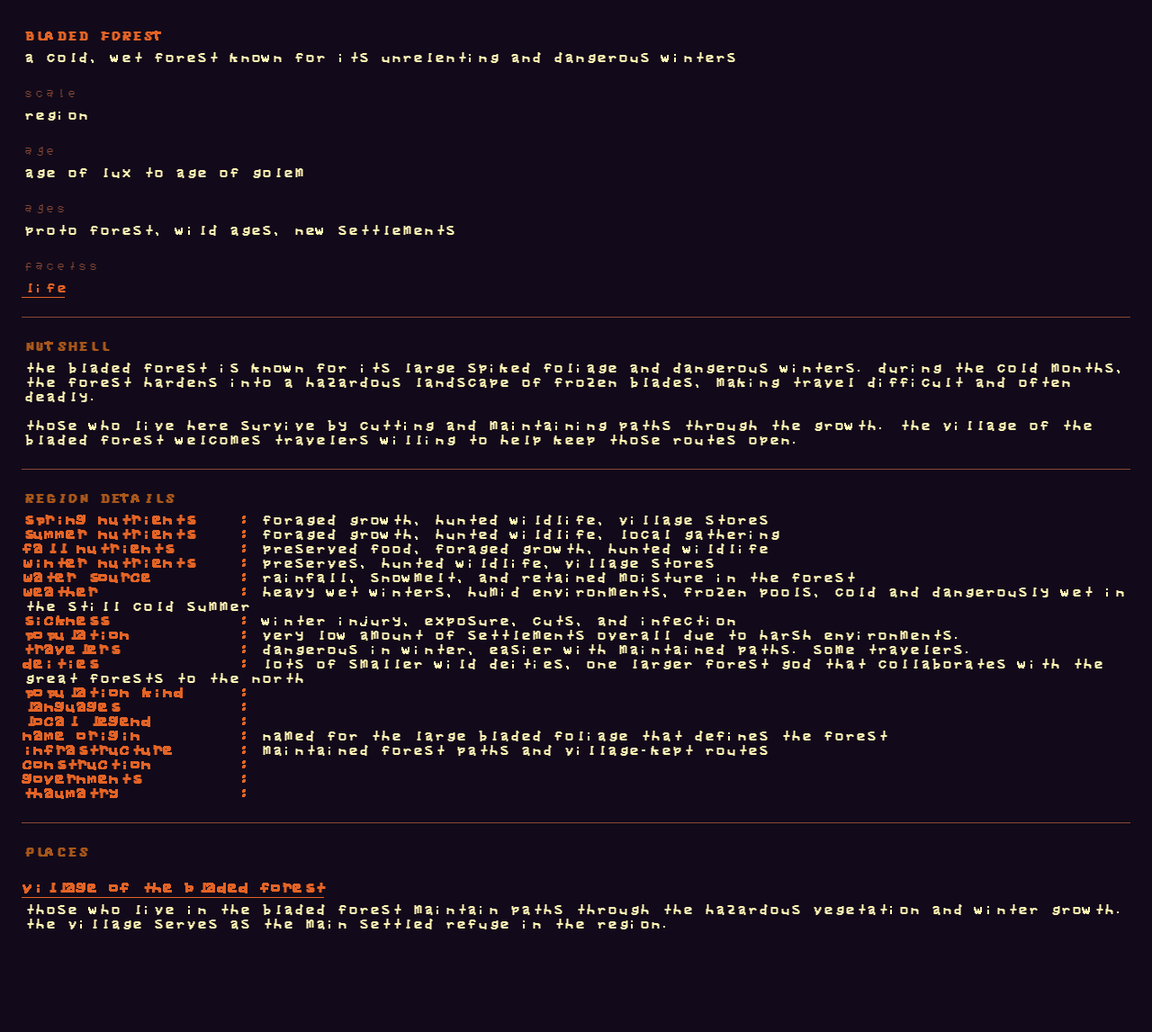
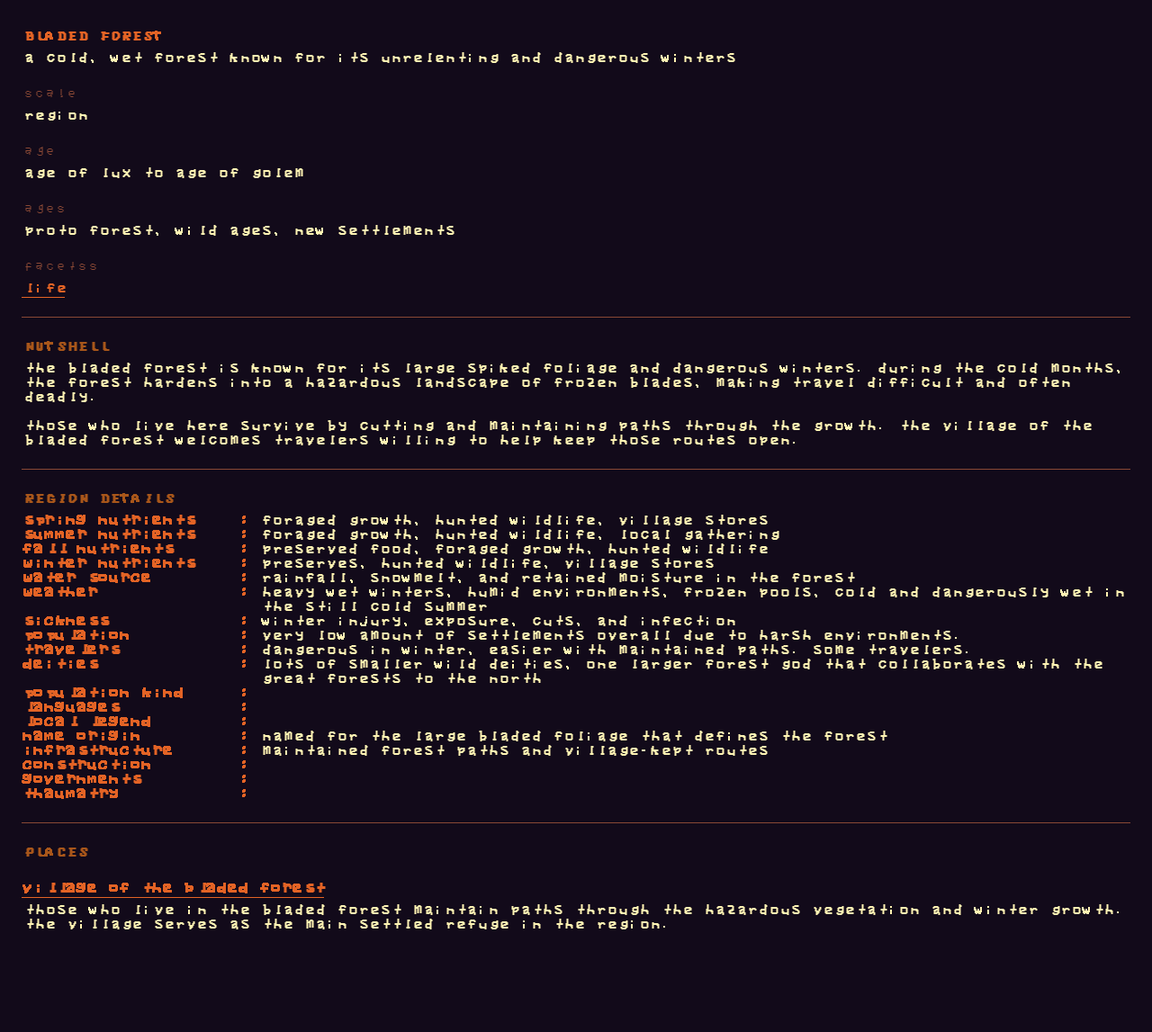
Before and after one commit to jkennedy1998/THAUMWORLD-LORE, a Jekyll site: the page built from thaum world/the great violet spiral/lux/gorath/land of snow and fog/bladed forest/index.md, in a window 1280 px wide. Shown: the whole page at 90% size. Built offline with Jekyll 4.4.1, drawn with Linux system fonts in a browser that asks for light colours; our own code applies the rules of GitHub Pages for plain Markdown files.

Commit message:
more formatting.

```diff
--- a/assets/css/style.scss
+++ b/assets/css/style.scss
@@ -152,10 +152,20 @@ strong {
   font-weight: 320;
 }
 
+.detail-row {
+  display: grid;
+  grid-template-columns: 22ch 1fr;
+  gap: 0;
+}
+
 .detail-label {
   color: var(--title);
   font-weight: 320;
   white-space: pre;
+}
+
+.detail-value {
+  min-width: 0;
 }
 
 em {
--- a/thaum world/the great violet spiral/lux/gorath/land of snow and fog/bladed forest/index.md
+++ b/thaum world/the great violet spiral/lux/gorath/land of snow and fog/bladed forest/index.md
@@ -29,24 +29,24 @@ the village of the bladed forest welcomes travelers willing to help keep those r
 
 ## region details
 
-<span class="detail-label">spring nutrients    :</span> foraged growth, hunted wildlife, village stores
-<span class="detail-label">summer nutrients    :</span> foraged growth, hunted wildlife, local gathering
-<span class="detail-label">fall nutrients      :</span> preserved food, foraged growth, hunted wildlife
-<span class="detail-label">winter nutrients    :</span> preserves, hunted wildlife, village stores
-<span class="detail-label">water source        :</span> rainfall, snowmelt, and retained moisture in the forest
-<span class="detail-label">weather             :</span> heavy wet winters, humid environments, frozen pools, cold and dangerously wet in the still cold summer
-<span class="detail-label">sickness            :</span> winter injury, exposure, cuts, and infection
-<span class="detail-label">population          :</span> very low amount of settlements overall due to harsh environments.
-<span class="detail-label">travelers           :</span> dangerous in winter, easier with maintained paths. some travelers.
-<span class="detail-label">deities             :</span> lots of smaller wild deities, one larger forest god that collaborates with the great forests to the north
-<span class="detail-label">population kind     :</span>
-<span class="detail-label">languages           :</span>
-<span class="detail-label">local legend        :</span>
-<span class="detail-label">name origin         :</span> named for the large bladed foliage that defines the forest
-<span class="detail-label">infrastructure      :</span> maintained forest paths and village-kept routes
-<span class="detail-label">construction        :</span>
-<span class="detail-label">governments         :</span>
-<span class="detail-label">thaumatry           :</span>
+<div class="detail-row"><span class="detail-label">spring nutrients    :</span><span class="detail-value">foraged growth, hunted wildlife, village stores</span></div>
+<div class="detail-row"><span class="detail-label">summer nutrients    :</span><span class="detail-value">foraged growth, hunted wildlife, local gathering</span></div>
+<div class="detail-row"><span class="detail-label">fall nutrients      :</span><span class="detail-value">preserved food, foraged growth, hunted wildlife</span></div>
+<div class="detail-row"><span class="detail-label">winter nutrients    :</span><span class="detail-value">preserves, hunted wildlife, village stores</span></div>
+<div class="detail-row"><span class="detail-label">water source        :</span><span class="detail-value">rainfall, snowmelt, and retained moisture in the forest</span></div>
+<div class="detail-row"><span class="detail-label">weather             :</span><span class="detail-value">heavy wet winters, humid environments, frozen pools, cold and dangerously wet in the still cold summer</span></div>
+<div class="detail-row"><span class="detail-label">sickness            :</span><span class="detail-value">winter injury, exposure, cuts, and infection</span></div>
+<div class="detail-row"><span class="detail-label">population          :</span><span class="detail-value">very low amount of settlements overall due to harsh environments.</span></div>
+<div class="detail-row"><span class="detail-label">travelers           :</span><span class="detail-value">dangerous in winter, easier with maintained paths. some travelers.</span></div>
+<div class="detail-row"><span class="detail-label">deities             :</span><span class="detail-value">lots of smaller wild deities, one larger forest god that collaborates with the great forests to the north</span></div>
+<div class="detail-row"><span class="detail-label">population kind     :</span><span class="detail-value"></span></div>
+<div class="detail-row"><span class="detail-label">languages           :</span><span class="detail-value"></span></div>
+<div class="detail-row"><span class="detail-label">local legend        :</span><span class="detail-value"></span></div>
+<div class="detail-row"><span class="detail-label">name origin         :</span><span class="detail-value">named for the large bladed foliage that defines the forest</span></div>
+<div class="detail-row"><span class="detail-label">infrastructure      :</span><span class="detail-value">maintained forest paths and village-kept routes</span></div>
+<div class="detail-row"><span class="detail-label">construction        :</span><span class="detail-value"></span></div>
+<div class="detail-row"><span class="detail-label">governments         :</span><span class="detail-value"></span></div>
+<div class="detail-row"><span class="detail-label">thaumatry           :</span><span class="detail-value"></span></div>
 
 ---
 
```
